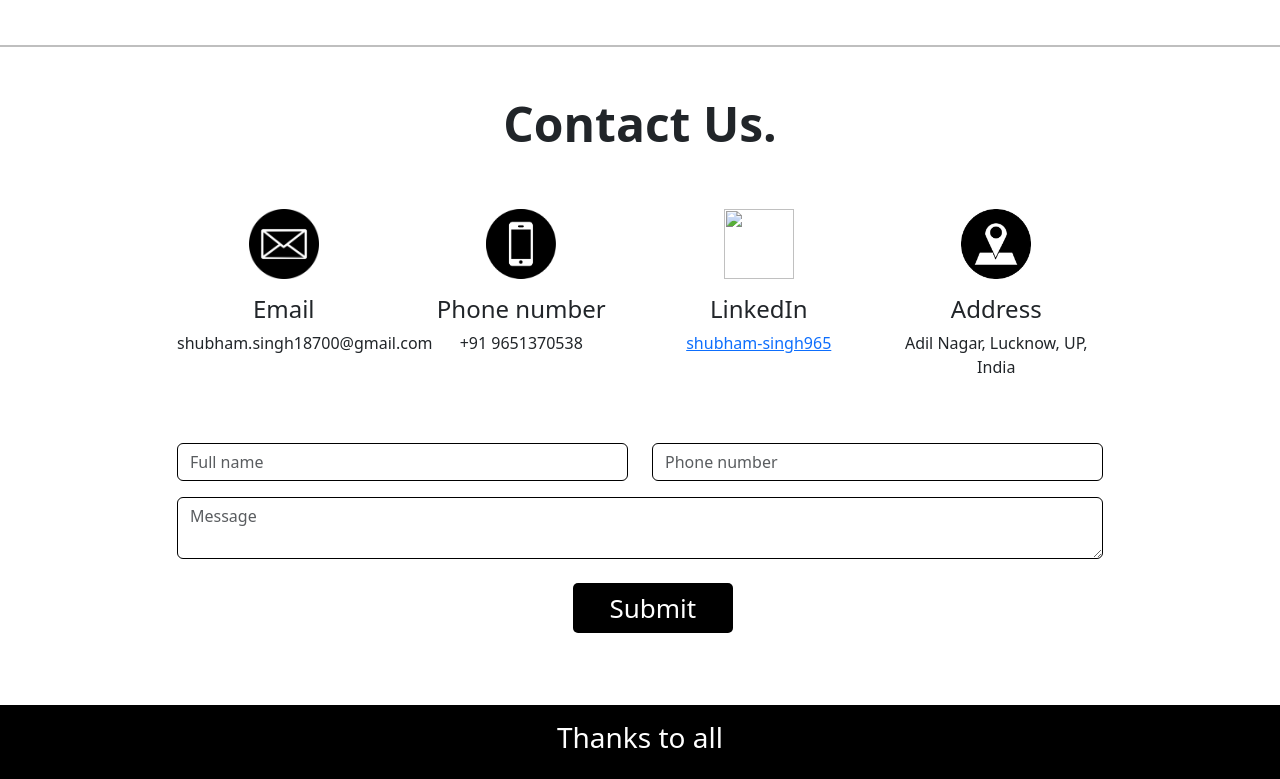
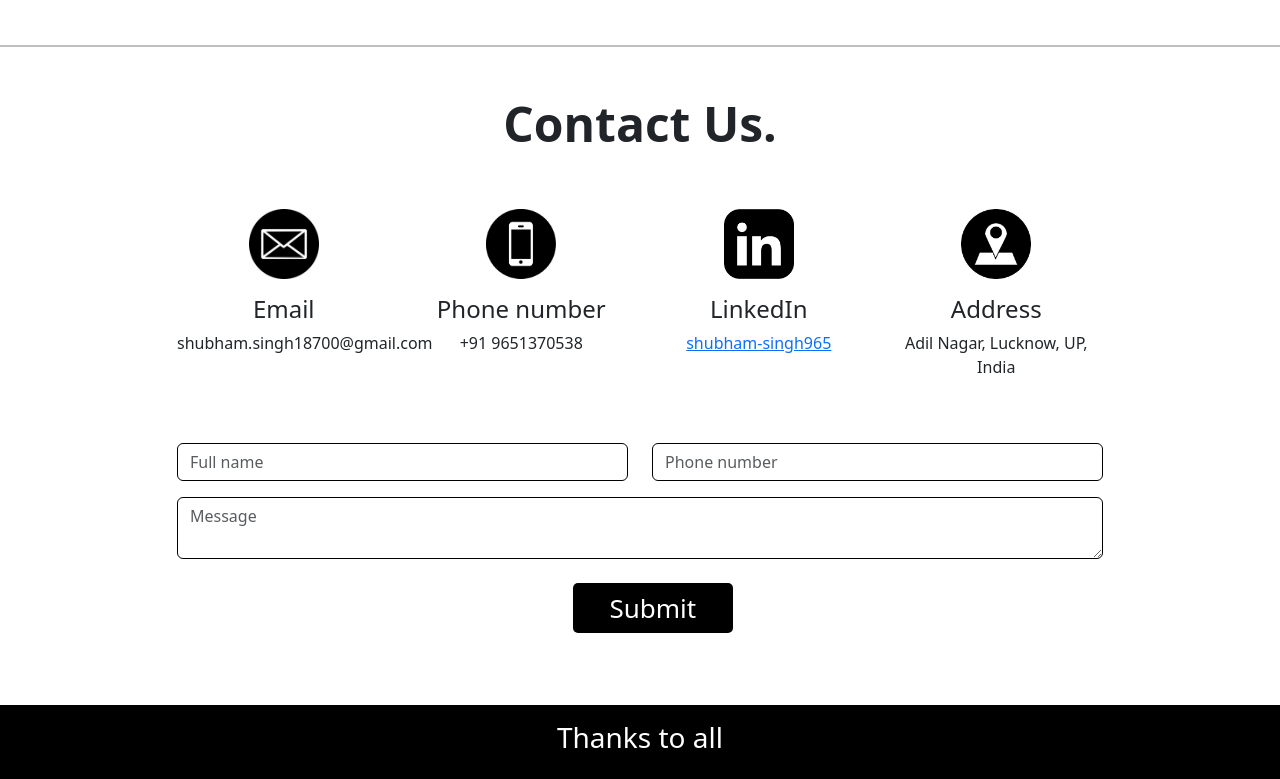
Before and after one commit to shubhamsingh8975/Portfolio, a plain HTML site: page index.html in a window 1280 px wide. Shown: the part 3070-3849 px from the top of the page. Drawn offline with Linux system fonts and the light colour scheme.

Commit message:
Update index.html

```diff
--- a/index.html
+++ b/index.html
@@ -254,7 +254,7 @@
                             <p>+91 9651370538</p>
                         </div>
                         <div class="col-lg-3">
-                            <img src="linkedin.png" alt="" style="height: 70px; width: 70px;">
+                            <img src="linkedin.webp" alt="" style="height: 70px; width: 70px;">
                             <h4 class="pt-3">LinkedIn</h4>
                             <a href="https://www.linkedin.com/in/shubham-singh965/">shubham-singh965</a>
                         </div>
```
